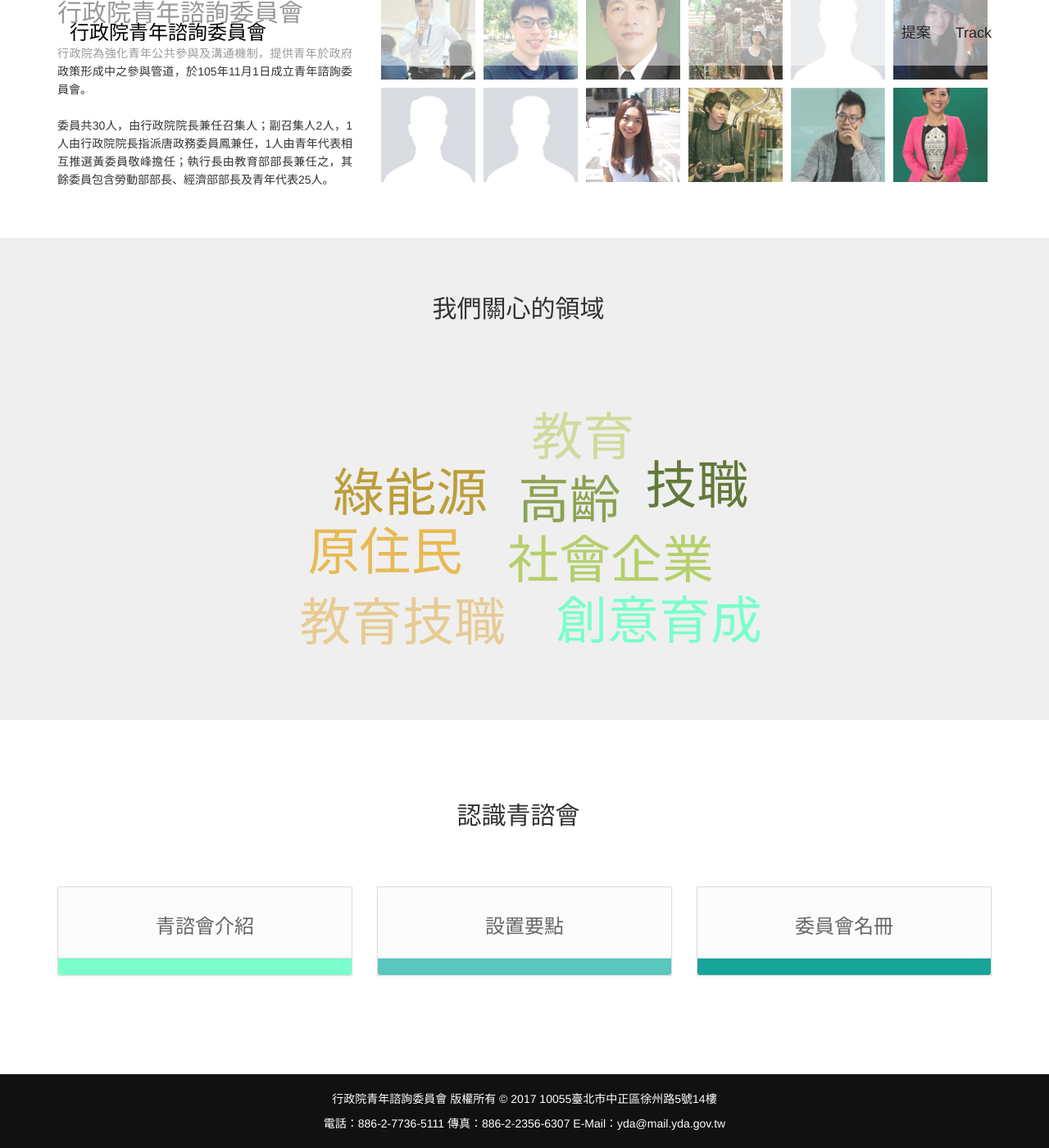
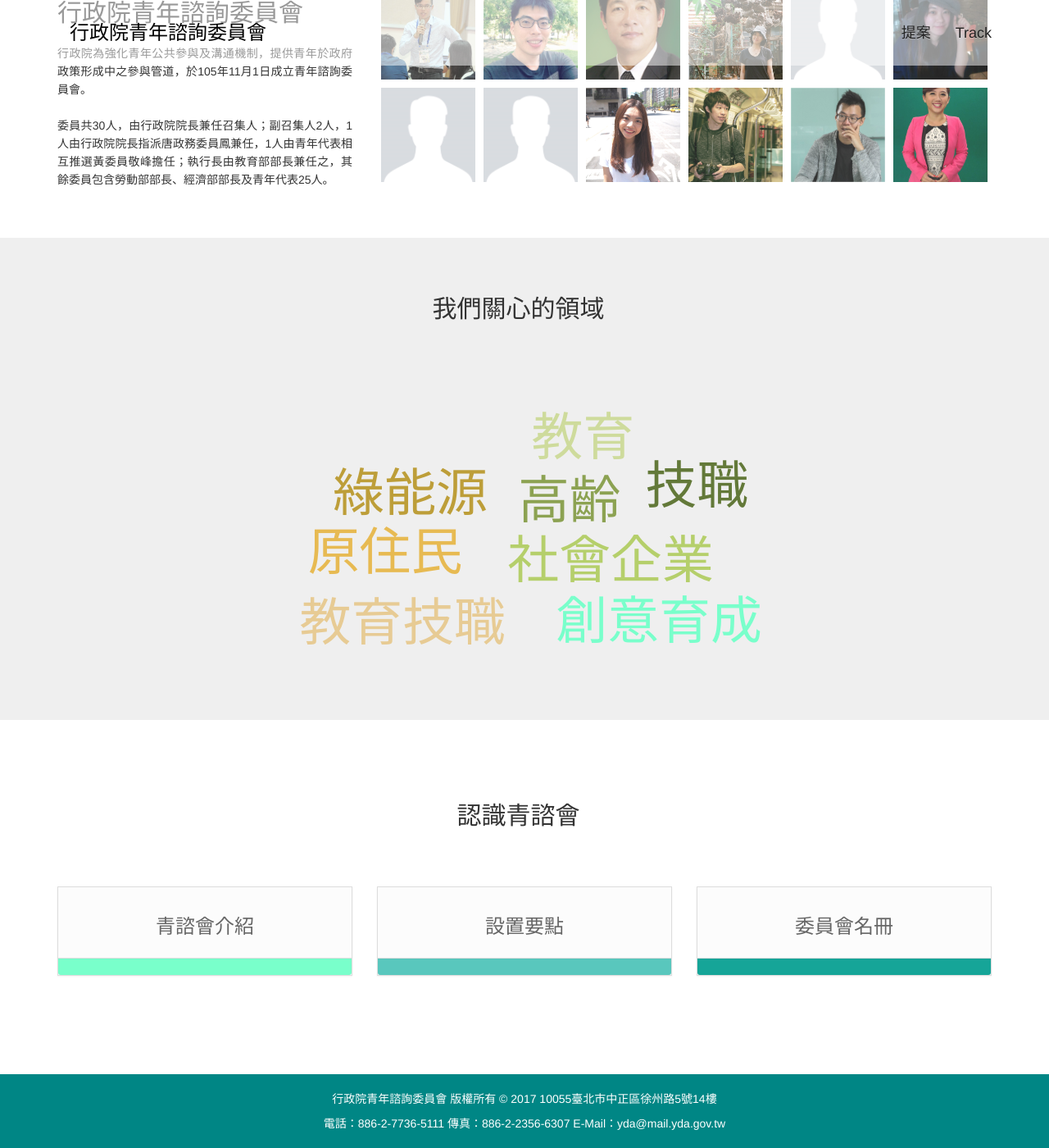
Before and after one commit to mark19891107/youth-concil, a Jekyll site: the page built from index.html, in a window 1280 px wide and 1400 px high, scrolled down 498 px. Shown: the whole window at 82% size. Built offline with Jekyll 4.4.1, drawn with Linux system fonts in a browser that asks for light colours; nearby versions of some CDN libraries.

Commit message:
change footer and nav bkcolor from dark grey to blue-ish green

```diff
--- a/css/footer.scss
+++ b/css/footer.scss
@@ -2,7 +2,7 @@
 
 ---
 #layout-footer{
-    background-color: #111;
+    background-color: #008685;
     color:#fff;
     padding: 20px 0px 10px 0px;
     font-weight: lighter;
--- a/css/nav.scss
+++ b/css/nav.scss
@@ -23,7 +23,7 @@
                 color: #222;
             }
              :hover {
-                background-color: #222;
+                background-color: #008685;
                 /*#79ffcb #59C7BD #16a598*/
                 color: #fff;
             }
```
